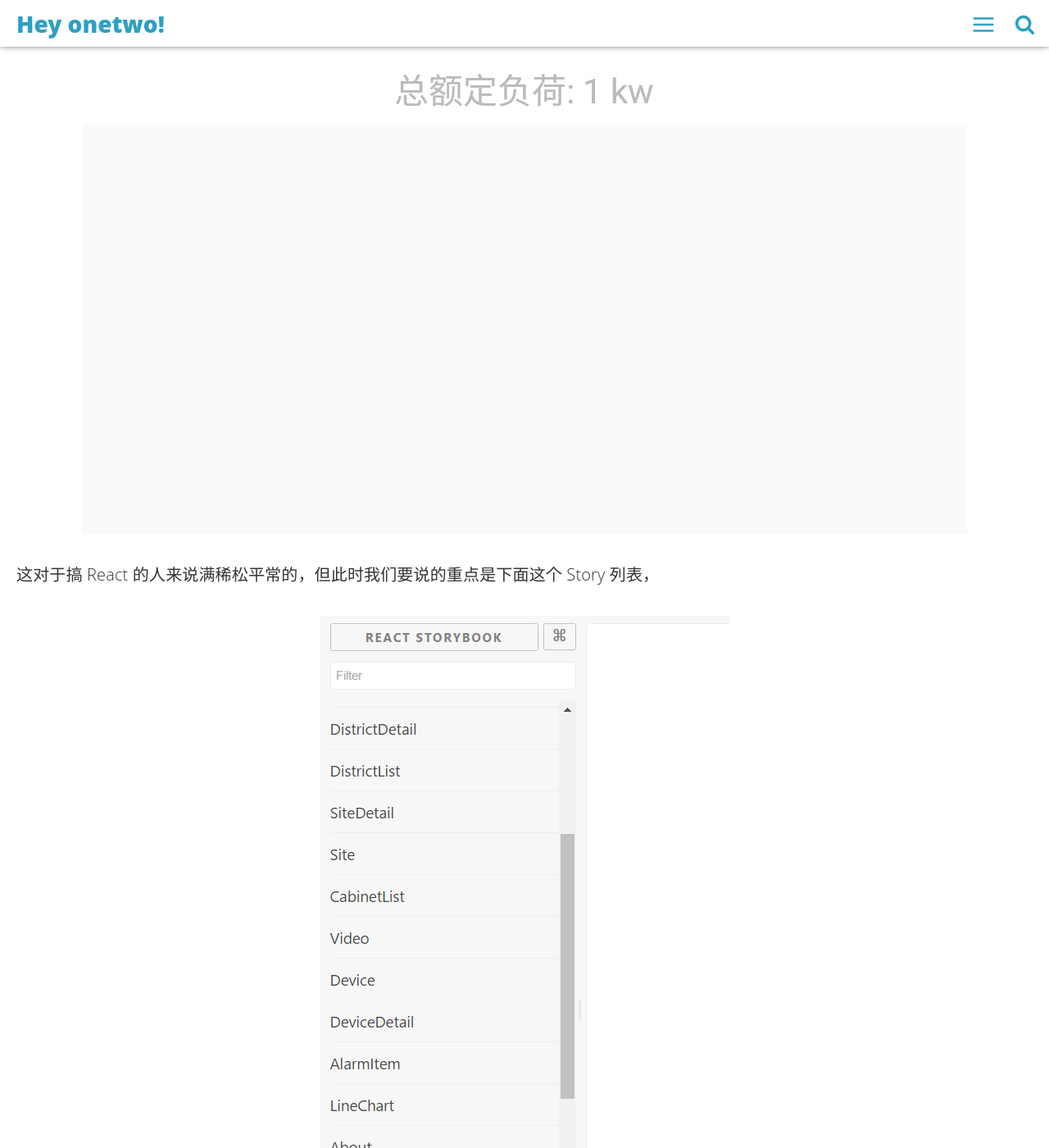
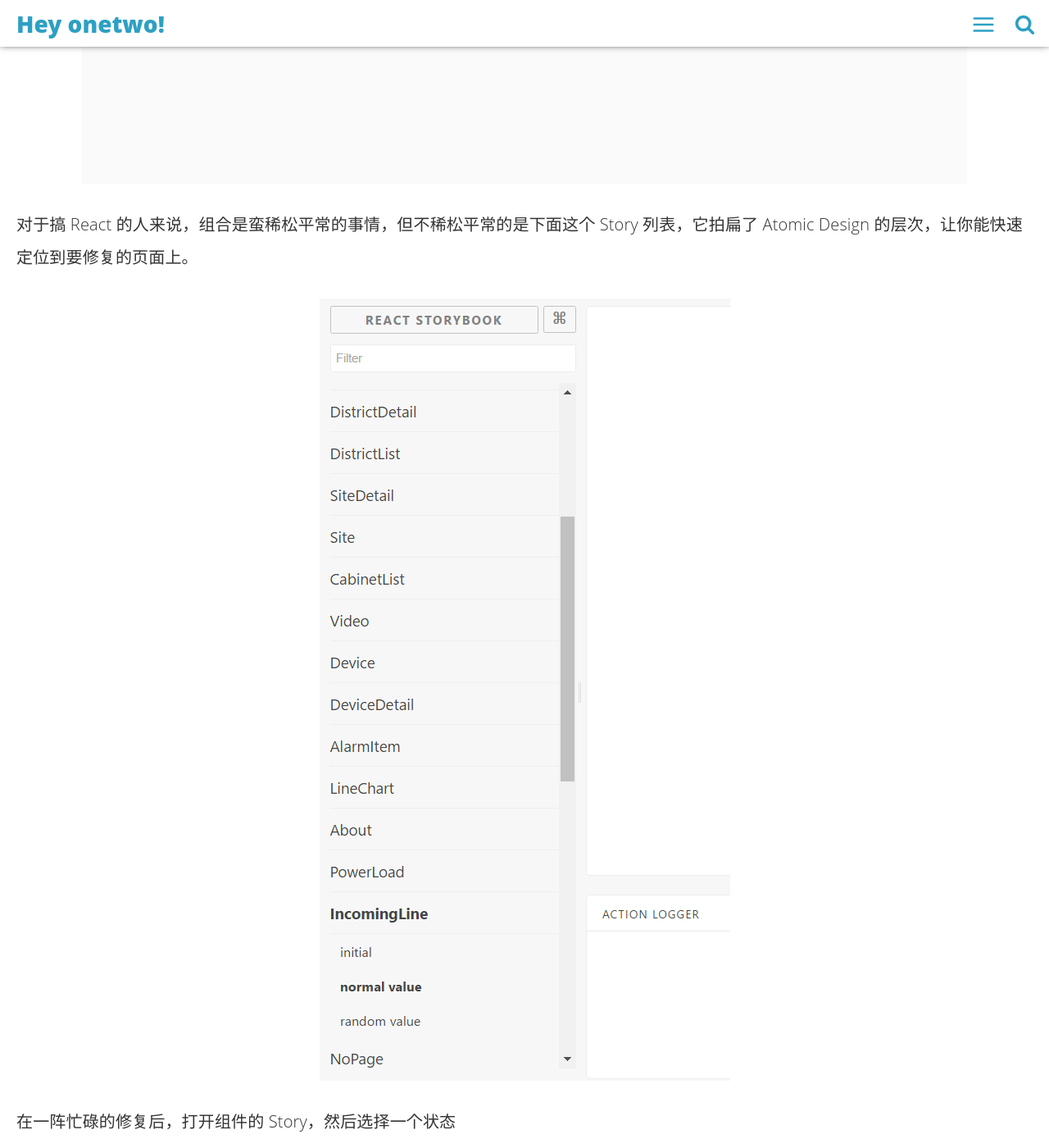
Before and after one commit to linonetwo/linonetwo.github.io, a Jekyll site: the page built from _posts/2017-02-22-ReactStorybook的各种故事.md, in a window 1280 px wide and 1400 px high, scrolled down 8061 px. Shown: the whole window at 82% size. Built offline with Jekyll 4.4.1, drawn with Linux system fonts in a browser that asks for light colours; comment, search, counter and statistics services are not loaded; some of the changed text lies outside the part shown.

Commit message:
change text

````diff
--- a/_posts/2017-02-22-ReactStorybook的各种故事.md
+++ b/_posts/2017-02-22-ReactStorybook的各种故事.md
@@ -33,9 +33,11 @@
 
 ![React Native Storybook](https://github.com/storybooks/react-native-storybook/raw/master/docs/assets/readme/screenshot.png)
 
+```@kadira/Storybook``` 就是一个这样的框架，可以应用在 web 端和 native 端，将每个组件看作一个故事，然后用 Storybook 左边的书签在故事之间快速跳转。
+
 ## 故事书
 
-```@kadira/Storybook```就是一个这样的框架，可以应用在 web 端和 native 端，将每个组件看作一个故事，然后用 Storybook 左边的书签在故事之间快速跳转。
+在 ```@kadira/Storybook``` 的辅助下，我们可以把组件化开发玩出一些花样。
 
 ## Atomic Design
 
@@ -60,9 +62,11 @@
 
 ![districeDetail](https://raw.githubusercontent.com/linonetwo/linonetwo.github.io/master/assets/img/posts/reduxstorybook/distirctdetail.jpg)
 
-这对于搞 React 的人来说满稀松平常的，但此时我们要说的重点是下面这个 Story 列表，
+对于搞 React 的人来说，组合是蛮稀松平常的事情，但不稀松平常的是下面这个 Story 列表，它拍扁了 Atomic Design 的层次，让你能快速定位到要修复的页面上。
 
 ![stories](https://raw.githubusercontent.com/linonetwo/linonetwo.github.io/master/assets/img/posts/reduxstorybook/storybooksidebar.png)
+
+在一阵忙碌的修复后，打开组件的 Story，然后选择一个状态
 
 ## 参考
 
````
Also changed, not shown: assets/img/posts/reduxstorybook/sitedetail.jpg.
